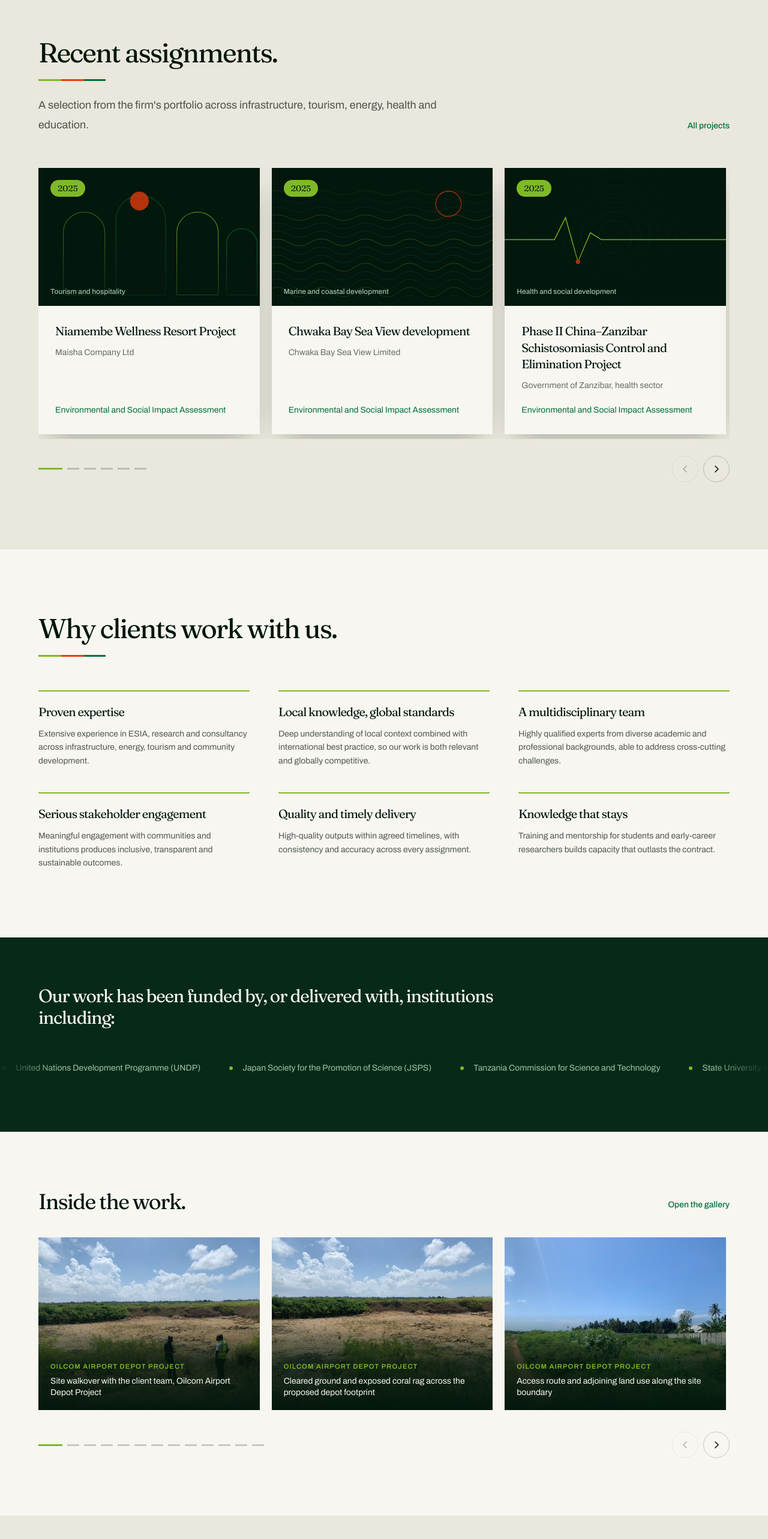
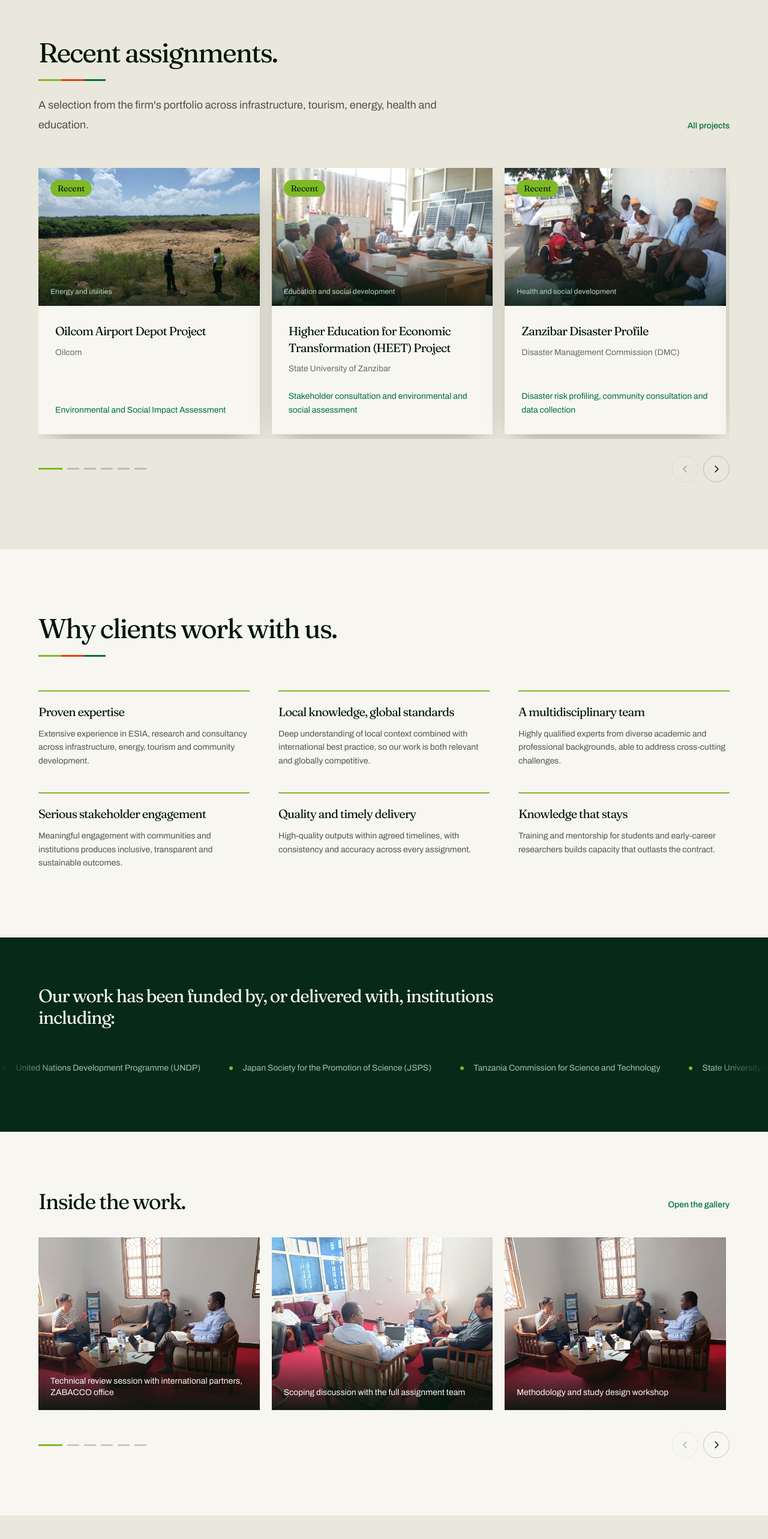
Before and after one commit to IssaFullStack/zabacco-website, a React (Vite) app: page /#/ in a window 1280 px wide. Shown: the part 5577-8143 px from the top of the page at 60% size. Built offline with nearby package versions, Linux system fonts and the light colour scheme.

Commit message:
Move field photography into the projects portfolio; fix carousel indicator overflow on small screens

```diff
--- a/src/components/Carousel.jsx
+++ b/src/components/Carousel.jsx
@@ -59,8 +59,8 @@ export default function Carousel({ children, label, slideClass = 'w-[86%] sm:w-[
         ))}
       </div>
 
-      <div className="mt-7 flex items-center justify-between gap-6">
-        <div className="flex gap-2">
+      <div className="mt-7 flex flex-wrap items-center justify-between gap-x-6 gap-y-4">
+        <div className="flex min-w-0 flex-1 flex-wrap gap-2">
           {items.map((_, i) => (
             <button
               key={i}
@@ -75,7 +75,7 @@ export default function Carousel({ children, label, slideClass = 'w-[86%] sm:w-[
           ))}
         </div>
 
-        <div className="flex gap-2">
+        <div className="flex shrink-0 gap-2">
           <button
             type="button"
             onClick={() => scrollBy(-1)}
--- a/src/data/site.js
+++ b/src/data/site.js
@@ -322,6 +322,33 @@ export const sectors = [
 ]
 
 export const projects = [
+  {
+    year: 'Recent',
+    title: 'Oilcom Airport Depot Project',
+    client: 'Oilcom',
+    sector: 'Energy and utilities',
+    service: 'Environmental and Social Impact Assessment',
+    cover: './assets/img/oilcom-01.jpg',
+    gallery: 'Oilcom Airport Depot Project',
+  },
+  {
+    year: 'Recent',
+    title: 'Higher Education for Economic Transformation (HEET) Project',
+    client: 'State University of Zanzibar',
+    sector: 'Education and social development',
+    service: 'Stakeholder consultation and environmental and social assessment',
+    cover: './assets/img/heet-01.jpg',
+    gallery: 'SUZA HEET Project',
+  },
+  {
+    year: 'Recent',
+    title: 'Zanzibar Disaster Profile',
+    client: 'Disaster Management Commission (DMC)',
+    sector: 'Health and social development',
+    service: 'Disaster risk profiling, community consultation and data collection',
+    cover: './assets/img/dmc-01.jpg',
+    gallery: 'Zanzibar Disaster Profile — DMC',
+  },
   {
     year: '2025',
     title: 'Niamembe Wellness Resort Project',
--- a/src/pages/Home.jsx
+++ b/src/pages/Home.jsx
@@ -233,7 +233,7 @@ export default function Home() {
                 >
                   <div className="relative aspect-[8/5] overflow-hidden bg-abyss">
                     <img
-                      src={coverFor(p.sector)}
+                      src={p.cover || coverFor(p.sector)}
                       alt=""
                       className="h-full w-full object-cover"
                       loading="lazy"
@@ -294,18 +294,15 @@ export default function Home() {
           </div>
           <div className="mt-10">
             <Carousel label="Photographs from ZABACCO assignments">
-              {gallery.filter((g) => g.project !== 'Office and partners').map((g) => (
+              {gallery.filter((g) => g.project === 'Office and partners').map((g) => (
                 <figure key={g.src} className="group relative overflow-hidden bg-forest">
                   <img
                     src={g.src}
                     alt={g.caption}
                     className="h-72 w-full object-cover transition-transform duration-700 ease-tide group-hover:scale-[1.05]"
                   />
-                  <figcaption className="absolute inset-x-0 bottom-0 bg-gradient-to-t from-abyss via-abyss/80 to-transparent p-5 pt-20">
-                    <span className="block text-[0.7rem] font-semibold uppercase tracking-[0.1em] text-leaf">
-                      {g.project}
-                    </span>
-                    <span className="mt-1.5 block text-sm leading-snug text-ivory">{g.caption}</span>
+                  <figcaption className="absolute inset-x-0 bottom-0 bg-gradient-to-t from-abyss/95 to-transparent p-5 pt-16 text-sm leading-snug text-ivory">
+                    {g.caption}
                   </figcaption>
                 </figure>
               ))}
--- a/src/pages/Projects.jsx
+++ b/src/pages/Projects.jsx
@@ -54,7 +54,7 @@ export default function Projects() {
               >
                 <div className="relative aspect-[8/5] overflow-hidden bg-abyss">
                   <img
-                    src={coverFor(p.sector)}
+                    src={p.cover || coverFor(p.sector)}
                     alt=""
                     className="h-full w-full object-cover transition-transform duration-[900ms] ease-tide group-hover:scale-105"
                     loading="lazy"
```
